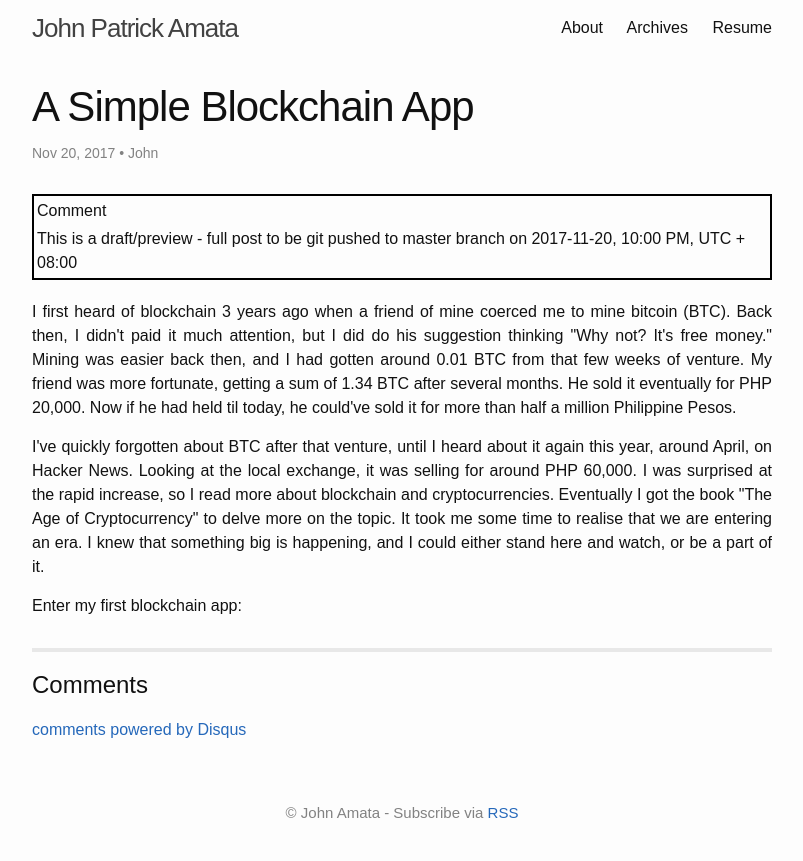
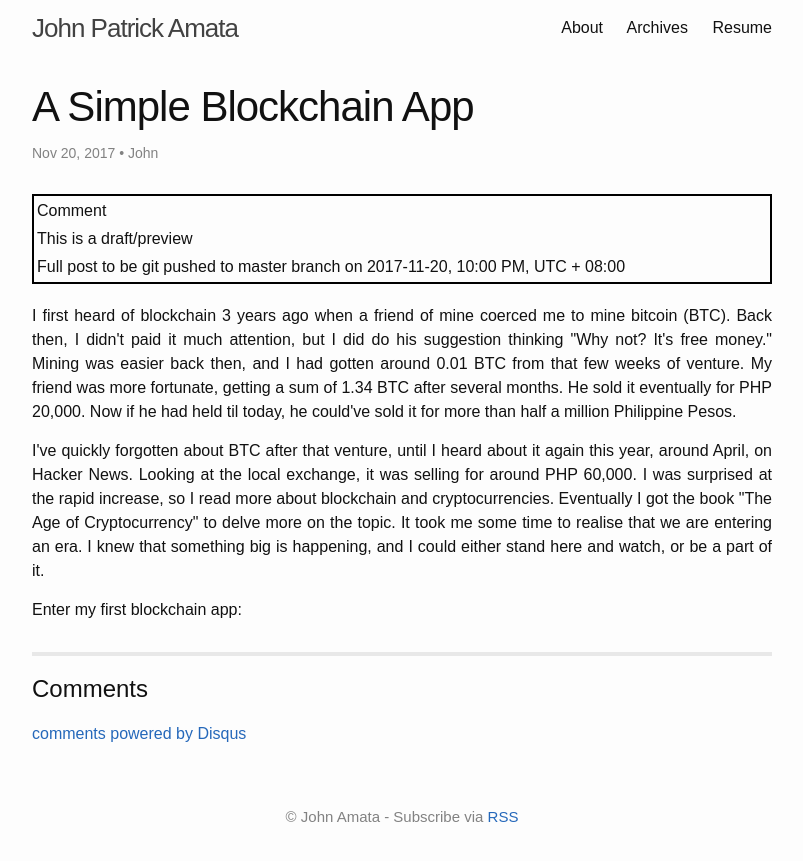
Before and after one commit to jpamata/jpamata.github.io, a Jekyll site: the page built from _posts/2017-11-20-a-simple-blockchain-app.md, in a window 1280 px wide. Shown: the top 861 px of the page, without its empty margins (238-1041 px from the left). Built offline with Jekyll 4.4.1, drawn with Linux system fonts in a browser that asks for light colours; comment, search, counter and statistics services are not loaded.

Commit message:
Update 2017-11-20-a-simple-blockchain-app.md

```diff
--- a/_posts/2017-11-20-a-simple-blockchain-app.md
+++ b/_posts/2017-11-20-a-simple-blockchain-app.md
@@ -9,8 +9,11 @@
   <td>Comment</td>
 </tr>
 <tr>
-  <td>This is a draft/preview - full post to be git pushed to master branch on 2017-11-20, 10:00 PM, UTC + 08:00</td>
-  </tr>
+  <td>This is a draft/preview</td>
+</tr>
+<tr>
+  <td>Full post to be git pushed to master branch on 2017-11-20, 10:00 PM, UTC + 08:00</td>
+</tr>
 </table>
 
 <p align="justify">I first heard of blockchain 3 years ago when a friend of mine coerced me to mine bitcoin (BTC). Back then, I didn't paid it much attention, but I did do his suggestion thinking "Why not? It's free money." Mining was easier back then, and I had gotten around 0.01 BTC from that few weeks of venture. My friend was more fortunate, getting a sum of 1.34 BTC after several months. He sold it eventually for PHP 20,000. Now if he had held til today, he could've sold it for more than half a million Philippine Pesos.</p>
```
